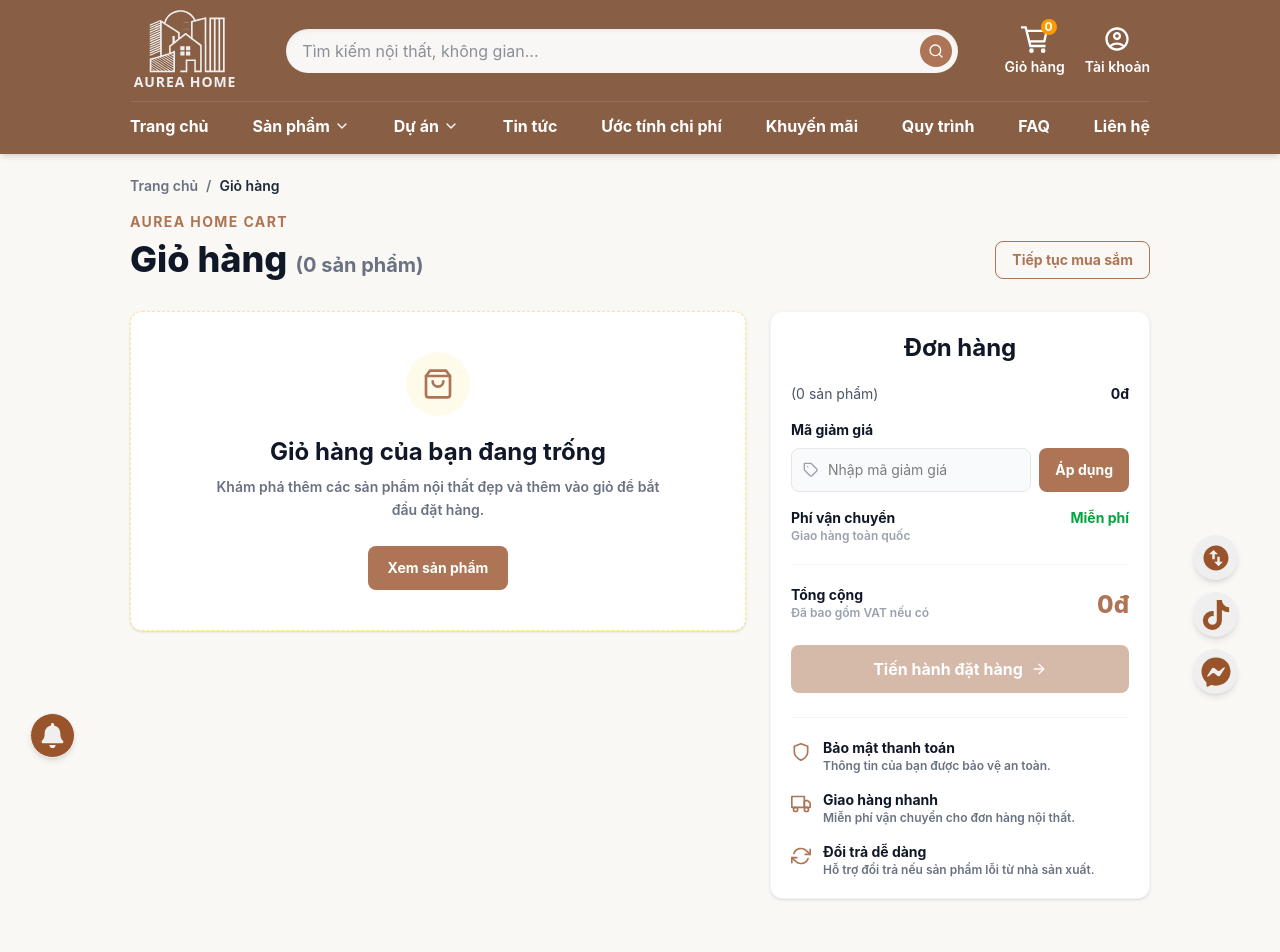
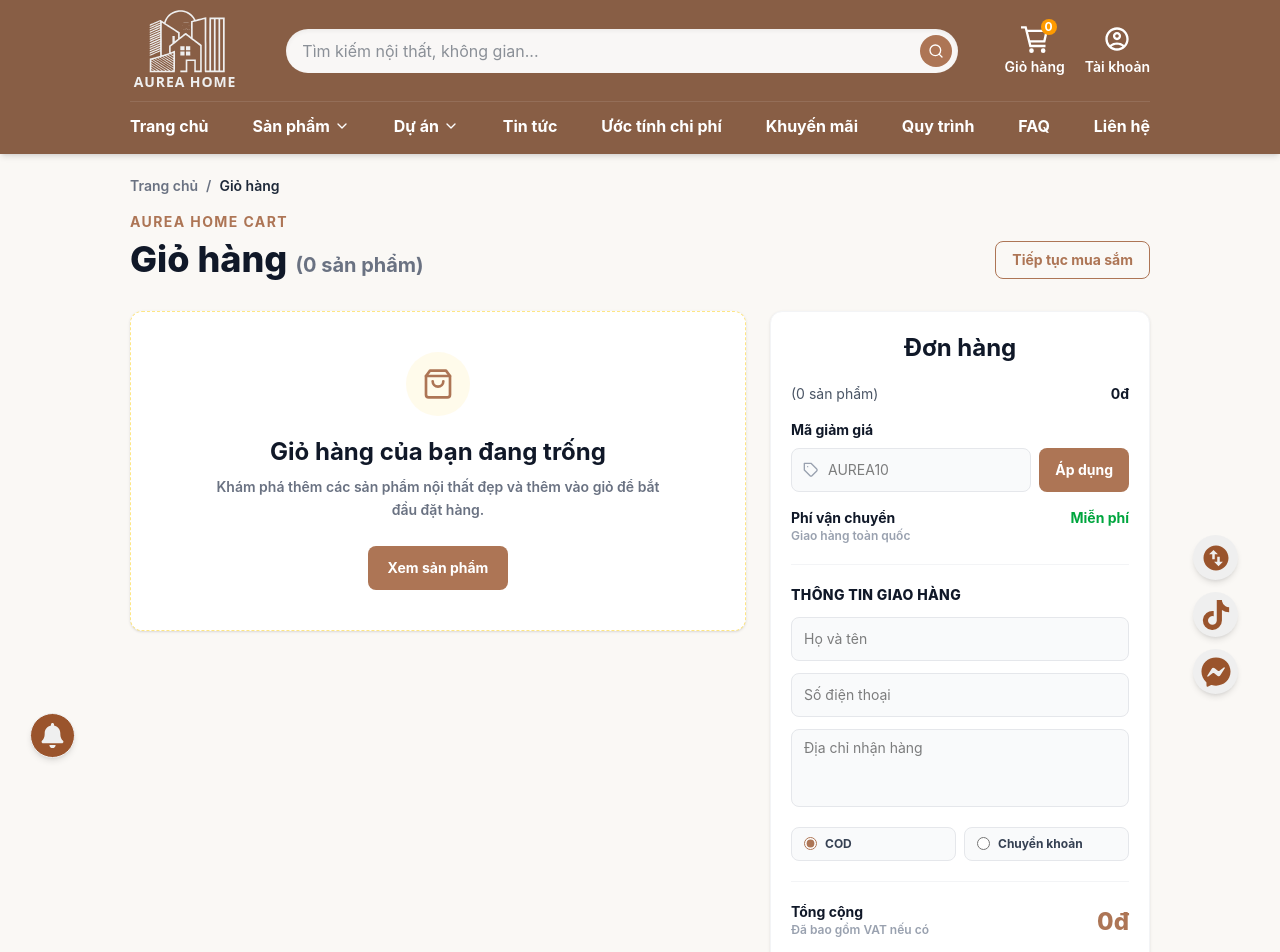
Before and after one commit to mtan7805/aurea-home, a React (Vite) app: page /cart in a window 1280 px wide. Shown: the top 952 px of the page. Built offline with nearby package versions, Linux system fonts and the light colour scheme.

Commit message:
feat(cart): add checkout and bulk cart actions

```diff
--- a/src/components/cart/OrderSummary.tsx
+++ b/src/components/cart/OrderSummary.tsx
@@ -1,5 +1,8 @@
+import { type FormEvent, useMemo, useState } from "react";
+import toast from "react-hot-toast";
 import {
   FiArrowRight,
+  FiCreditCard,
   FiRefreshCw,
   FiShield,
   FiTag,
@@ -10,20 +13,111 @@ import { formatCurrency } from "../../utils/price";
 interface OrderSummaryProps {
   subtotal: number;
   selectedQuantity: number;
+  onCheckoutComplete: () => void;
 }
+
+interface DiscountRule {
+  code: string;
+  label: string;
+  type: "percent" | "fixed";
+  value: number;
+}
+
+const discountRules: DiscountRule[] = [
+  {
+    code: "AUREA10",
+    label: "Giảm 10% cho đơn hàng",
+    type: "percent",
+    value: 10,
+  },
+  {
+    code: "AUREA500",
+    label: "Giảm 500.000đ",
+    type: "fixed",
+    value: 500000,
+  },
+];
 
 export default function OrderSummary({
   subtotal,
   selectedQuantity,
+  onCheckoutComplete,
 }: OrderSummaryProps) {
+  const [discountCode, setDiscountCode] = useState("");
+  const [appliedDiscount, setAppliedDiscount] = useState<DiscountRule | null>(
+    null,
+  );
+  const [customerName, setCustomerName] = useState("");
+  const [phone, setPhone] = useState("");
+  const [address, setAddress] = useState("");
+  const [paymentMethod, setPaymentMethod] = useState("cod");
   const shippingFee = subtotal > 0 ? 0 : 0;
-  const total = subtotal + shippingFee;
   const hasSelectedItems = selectedQuantity > 0;
 
+  const discountValue = useMemo(() => {
+    if (!appliedDiscount || subtotal <= 0) return 0;
+
+    if (appliedDiscount.type === "percent") {
+      return Math.round((subtotal * appliedDiscount.value) / 100);
+    }
+
+    return Math.min(appliedDiscount.value, subtotal);
+  }, [appliedDiscount, subtotal]);
+
+  const total = Math.max(subtotal + shippingFee - discountValue, 0);
+
+  const handleApplyDiscount = () => {
+    const normalizedCode = discountCode.trim().toUpperCase();
+    const matchedDiscount = discountRules.find(
+      (discount) => discount.code === normalizedCode,
+    );
+
+    if (!hasSelectedItems) {
+      toast.error("Vui lòng chọn sản phẩm trước khi áp dụng mã giảm giá.");
+      return;
+    }
+
+    if (!matchedDiscount) {
+      setAppliedDiscount(null);
+      toast.error("Mã giảm giá không hợp lệ.");
+      return;
+    }
+
+    setAppliedDiscount(matchedDiscount);
+    setDiscountCode(matchedDiscount.code);
+    toast.success(`Đã áp dụng ${matchedDiscount.code}`);
+  };
+
+  const handleSubmitOrder = (event: FormEvent<HTMLFormElement>) => {
+    event.preventDefault();
+
+    if (!hasSelectedItems) {
+      toast.error("Vui lòng chọn sản phẩm cần đặt hàng.");
+      return;
+    }
+
+    if (!customerName.trim() || !phone.trim() || !address.trim()) {
+      toast.error("Vui lòng nhập đầy đủ thông tin giao hàng.");
+      return;
+    }
+
+    toast.success("Đặt hàng thành công. Aurea Home sẽ liên hệ xác nhận sớm.");
+    setCustomerName("");
+    setPhone("");
+    setAddress("");
+    setDiscountCode("");
+    setAppliedDiscount(null);
+    setPaymentMethod("cod");
+    onCheckoutComplete();
+  };
+
   return (
-    <aside className="rounded-xl border border-gray-100 bg-white p-5 shadow-sm lg:sticky lg:top-40">
-      <h2 className="text-2xl font-bold text-gray-900 text-center">Đơn hàng</h2>
+    <aside className="rounded-xl border border-gray-100 bg-white p-5 shadow-sm lg:sticky lg:top-36">
+      <h2 className="text-center text-2xl font-bold text-gray-900">
+        Đơn hàng
+      </h2>
 
+      <form onSubmit={handleSubmitOrder}>
         <div className="mt-5 space-y-4 border-b border-gray-100 pb-5">
           <div className="flex items-center justify-between gap-4 text-sm">
             <span className="text-gray-600">({selectedQuantity} sản phẩm)</span>
@@ -45,17 +139,25 @@ export default function OrderSummary({
                 <input
                   id="discount-code"
                   type="text"
-                placeholder="Nhập mã giảm giá"
+                  value={discountCode}
+                  onChange={(event) => setDiscountCode(event.target.value)}
+                  placeholder="AUREA10"
                   className="h-11 w-full rounded-lg border border-gray-200 bg-gray-50 pl-9 pr-3 text-sm outline-none transition-colors focus:border-primary focus:bg-white"
                 />
               </div>
               <button
                 type="button"
+                onClick={handleApplyDiscount}
                 className="h-11 rounded-lg bg-primary px-3 text-sm font-bold text-white transition-colors hover:bg-primary-hover sm:px-4"
               >
                 Áp dụng
               </button>
             </div>
+            {appliedDiscount && (
+              <p className="mt-2 text-xs font-semibold text-green-600">
+                {appliedDiscount.label}
+              </p>
+            )}
           </div>
 
           <div className="flex items-start justify-between gap-4 text-sm">
@@ -68,6 +170,68 @@ export default function OrderSummary({
             <span className="font-bold text-green-600">
               {shippingFee === 0 ? "Miễn phí" : formatCurrency(shippingFee)}
             </span>
+          </div>
+
+          {discountValue > 0 && (
+            <div className="flex items-center justify-between gap-4 text-sm">
+              <span className="font-bold text-gray-900">Giảm giá</span>
+              <span className="font-bold text-green-600">
+                -{formatCurrency(discountValue)}
+              </span>
+            </div>
+          )}
+        </div>
+
+        <div className="mt-5 space-y-3 border-b border-gray-100 pb-5">
+          <h3 className="text-sm font-extrabold uppercase tracking-wide text-gray-900">
+            Thông tin giao hàng
+          </h3>
+
+          <input
+            type="text"
+            value={customerName}
+            onChange={(event) => setCustomerName(event.target.value)}
+            placeholder="Họ và tên"
+            className="h-11 w-full rounded-lg border border-gray-200 bg-gray-50 px-3 text-sm outline-none transition-colors focus:border-primary focus:bg-white"
+          />
+          <input
+            type="tel"
+            value={phone}
+            onChange={(event) => setPhone(event.target.value)}
+            placeholder="Số điện thoại"
+            className="h-11 w-full rounded-lg border border-gray-200 bg-gray-50 px-3 text-sm outline-none transition-colors focus:border-primary focus:bg-white"
+          />
+          <textarea
+            value={address}
+            onChange={(event) => setAddress(event.target.value)}
+            placeholder="Địa chỉ nhận hàng"
+            rows={3}
+            className="w-full resize-none rounded-lg border border-gray-200 bg-gray-50 px-3 py-2 text-sm outline-none transition-colors focus:border-primary focus:bg-white"
+          />
+
+          <div className="grid grid-cols-2 gap-2">
+            <label className="flex cursor-pointer items-center gap-2 rounded-lg border border-gray-200 bg-gray-50 px-3 py-2 text-xs font-bold text-gray-700">
+              <input
+                type="radio"
+                name="paymentMethod"
+                value="cod"
+                checked={paymentMethod === "cod"}
+                onChange={(event) => setPaymentMethod(event.target.value)}
+                className="accent-primary"
+              />
+              COD
+            </label>
+            <label className="flex cursor-pointer items-center gap-2 rounded-lg border border-gray-200 bg-gray-50 px-3 py-2 text-xs font-bold text-gray-700">
+              <input
+                type="radio"
+                name="paymentMethod"
+                value="bank"
+                checked={paymentMethod === "bank"}
+                onChange={(event) => setPaymentMethod(event.target.value)}
+                className="accent-primary"
+              />
+              Chuyển khoản
+            </label>
           </div>
         </div>
 
@@ -84,13 +248,14 @@ export default function OrderSummary({
         </div>
 
         <button
-        type="button"
+          type="submit"
           disabled={!hasSelectedItems}
           className="mt-6 flex h-12 w-full items-center justify-center gap-2 rounded-lg bg-primary text-base font-bold text-white transition-colors hover:bg-primary-hover disabled:cursor-not-allowed disabled:opacity-50"
         >
           Tiến hành đặt hàng
           <FiArrowRight className="h-4 w-4" />
         </button>
+      </form>
 
       <div className="mt-6 space-y-4 border-t border-gray-100 pt-5">
         <div className="flex gap-3">
@@ -124,6 +289,18 @@ export default function OrderSummary({
             </p>
           </div>
         </div>
+
+        <div className="flex gap-3">
+          <FiCreditCard className="mt-1 h-5 w-5 shrink-0 text-primary" />
+          <div>
+            <p className="text-sm font-bold text-gray-900">
+              Thanh toán linh hoạt
+            </p>
+            <p className="text-xs font-semibold text-gray-500">
+              Hỗ trợ COD và chuyển khoản ngân hàng.
+            </p>
+          </div>
+        </div>
       </div>
     </aside>
   );
--- a/src/pages/Cart.tsx
+++ b/src/pages/Cart.tsx
@@ -1,5 +1,6 @@
 import { Link } from "react-router-dom";
-import { FiShoppingBag } from "react-icons/fi";
+import { FiCheckSquare, FiShoppingBag, FiTrash2 } from "react-icons/fi";
+import toast from "react-hot-toast";
 import CartItemRow from "../components/cart/CartItemRow";
 import OrderSummary from "../components/cart/OrderSummary";
 import { useCartStore } from "../stores/cartStore";
@@ -10,10 +11,15 @@ export const Cart = () => {
   const increaseQuantity = useCartStore((state) => state.increaseQuantity);
   const decreaseQuantity = useCartStore((state) => state.decreaseQuantity);
   const toggleItemSelected = useCartStore((state) => state.toggleItemSelected);
+  const selectAllItems = useCartStore((state) => state.selectAllItems);
   const removeFromCart = useCartStore((state) => state.removeFromCart);
+  const removeSelectedItems = useCartStore((state) => state.removeSelectedItems);
 
   const totalQuantity = items.reduce((total, item) => total + item.quantity, 0);
   const selectedItems = items.filter((item) => item.selected);
+  const selectedItemCount = selectedItems.length;
+  const hasItems = items.length > 0;
+  const areAllSelected = hasItems && selectedItemCount === items.length;
   const selectedQuantity = selectedItems.reduce(
     (total, item) => total + item.quantity,
     0,
@@ -32,11 +38,27 @@ export const Cart = () => {
       `Bạn có chắc muốn xóa "${productName}" khỏi giỏ hàng không?`,
     );
 
-    if (confirmed) removeFromCart(productId);
+    if (confirmed) {
+      removeFromCart(productId);
+      toast.success(`Đã xóa "${productName}" khỏi giỏ hàng`);
+    }
+  };
+
+  const handleRemoveSelectedItems = () => {
+    if (selectedItemCount === 0) return;
+
+    const confirmed = window.confirm(
+      `Bạn có chắc muốn xóa ${selectedItemCount} sản phẩm đã chọn khỏi giỏ hàng không?`,
+    );
+
+    if (confirmed) {
+      removeSelectedItems();
+      toast.success(`Đã xóa ${selectedItemCount} sản phẩm khỏi giỏ hàng`);
+    }
   };
 
   return (
-    <section className="min-h-screen bg-[#faf8f5] px-5 pb-24 pt-44 md:px-[50px] lg:px-[130px]">
+    <section className="min-h-screen bg-[#faf8f5] px-5 pb-24 pt-36 md:px-[50px] md:pt-44 lg:px-[130px]">
       <div className="mb-8">
         <div className="mb-3 flex items-center gap-2 text-sm font-semibold text-gray-500">
           <Link to="/" className="transition-colors hover:text-primary">
@@ -70,8 +92,37 @@ export const Cart = () => {
 
       <div className="grid grid-cols-1 gap-6 lg:grid-cols-[minmax(0,1fr)_360px] xl:grid-cols-[minmax(0,1fr)_380px]">
         <div className="space-y-4">
-          {items.length > 0 ? (
-            items.map((item) => (
+          {hasItems ? (
+            <>
+              <div className="flex flex-col gap-3 rounded-xl border border-gray-100 bg-white p-4 shadow-sm sm:flex-row sm:items-center sm:justify-between">
+                <label className="flex items-center gap-3 text-sm font-bold text-gray-800">
+                  <input
+                    type="checkbox"
+                    checked={areAllSelected}
+                    onChange={(event) => selectAllItems(event.target.checked)}
+                    className="h-5 w-5 accent-primary"
+                  />
+                  <span>Chọn tất cả ({items.length})</span>
+                </label>
+
+                <div className="flex flex-wrap items-center gap-3">
+                  <span className="inline-flex items-center gap-2 text-sm font-semibold text-gray-500">
+                    <FiCheckSquare className="h-4 w-4 text-primary" />
+                    Đã chọn {selectedQuantity} sản phẩm
+                  </span>
+                  <button
+                    type="button"
+                    onClick={handleRemoveSelectedItems}
+                    disabled={selectedItemCount === 0}
+                    className="inline-flex h-10 items-center justify-center gap-2 rounded-lg border border-red-200 px-4 text-sm font-bold text-red-500 transition-colors hover:bg-red-50 disabled:cursor-not-allowed disabled:opacity-50"
+                  >
+                    <FiTrash2 className="h-4 w-4" />
+                    Xóa đã chọn
+                  </button>
+                </div>
+              </div>
+
+              {items.map((item) => (
                 <CartItemRow
                   key={item.product.id}
                   item={item}
@@ -82,7 +133,8 @@ export const Cart = () => {
                   }
                   onToggleSelected={toggleItemSelected}
                 />
-            ))
+              ))}
+            </>
           ) : (
             <div className="flex min-h-[320px] flex-col items-center justify-center rounded-xl border border-dashed border-amber-200 bg-white p-8 text-center shadow-sm">
               <div className="flex h-16 w-16 items-center justify-center rounded-full bg-amber-50 text-primary">
@@ -105,7 +157,11 @@ export const Cart = () => {
           )}
         </div>
 
-        <OrderSummary subtotal={subtotal} selectedQuantity={selectedQuantity} />
+        <OrderSummary
+          subtotal={subtotal}
+          selectedQuantity={selectedQuantity}
+          onCheckoutComplete={removeSelectedItems}
+        />
       </div>
     </section>
   );
--- a/src/stores/cartStore.ts
+++ b/src/stores/cartStore.ts
@@ -11,10 +11,13 @@ export interface CartItem {
 interface CartState {
   items: CartItem[];
   addToCart: (product: IProduct) => void;
+  addQuantityToCart: (product: IProduct, quantity: number) => void;
   increaseQuantity: (productId: number) => void;
   decreaseQuantity: (productId: number) => void;
   toggleItemSelected: (productId: number) => void;
+  selectAllItems: (selected: boolean) => void;
   removeFromCart: (productId: number) => void;
+  removeSelectedItems: () => void;
   totalQuantity: () => number;
   uniqueItemCount: () => number;
 }
@@ -43,6 +46,34 @@ export const useCartStore = create<CartState>()(
             items: [...state.items, { product, quantity: 1, selected: true }],
           };
         }),
+      addQuantityToCart: (product, quantity) =>
+        set((state) => {
+          const safeQuantity = Math.max(Math.floor(quantity), 1);
+          const exists = state.items.some(
+            (item) => item.product.id === product.id,
+          );
+
+          if (exists) {
+            return {
+              items: state.items.map((item) =>
+                item.product.id === product.id
+                  ? {
+                      ...item,
+                      quantity: item.quantity + safeQuantity,
+                      selected: true,
+                    }
+                  : item,
+              ),
+            };
+          }
+
+          return {
+            items: [
+              ...state.items,
+              { product, quantity: safeQuantity, selected: true },
+            ],
+          };
+        }),
       increaseQuantity: (productId) =>
         set((state) => ({
           items: state.items.map((item) =>
@@ -67,9 +98,17 @@ export const useCartStore = create<CartState>()(
               : item,
           ),
         })),
+      selectAllItems: (selected) =>
+        set((state) => ({
+          items: state.items.map((item) => ({ ...item, selected })),
+        })),
       removeFromCart: (productId) =>
         set((state) => ({
           items: state.items.filter((item) => item.product.id !== productId),
+        })),
+      removeSelectedItems: () =>
+        set((state) => ({
+          items: state.items.filter((item) => !item.selected),
         })),
       totalQuantity: () =>
         get().items.reduce((total, item) => total + item.quantity, 0),
```
Lines whose indentation alone changed are shown as unchanged.
